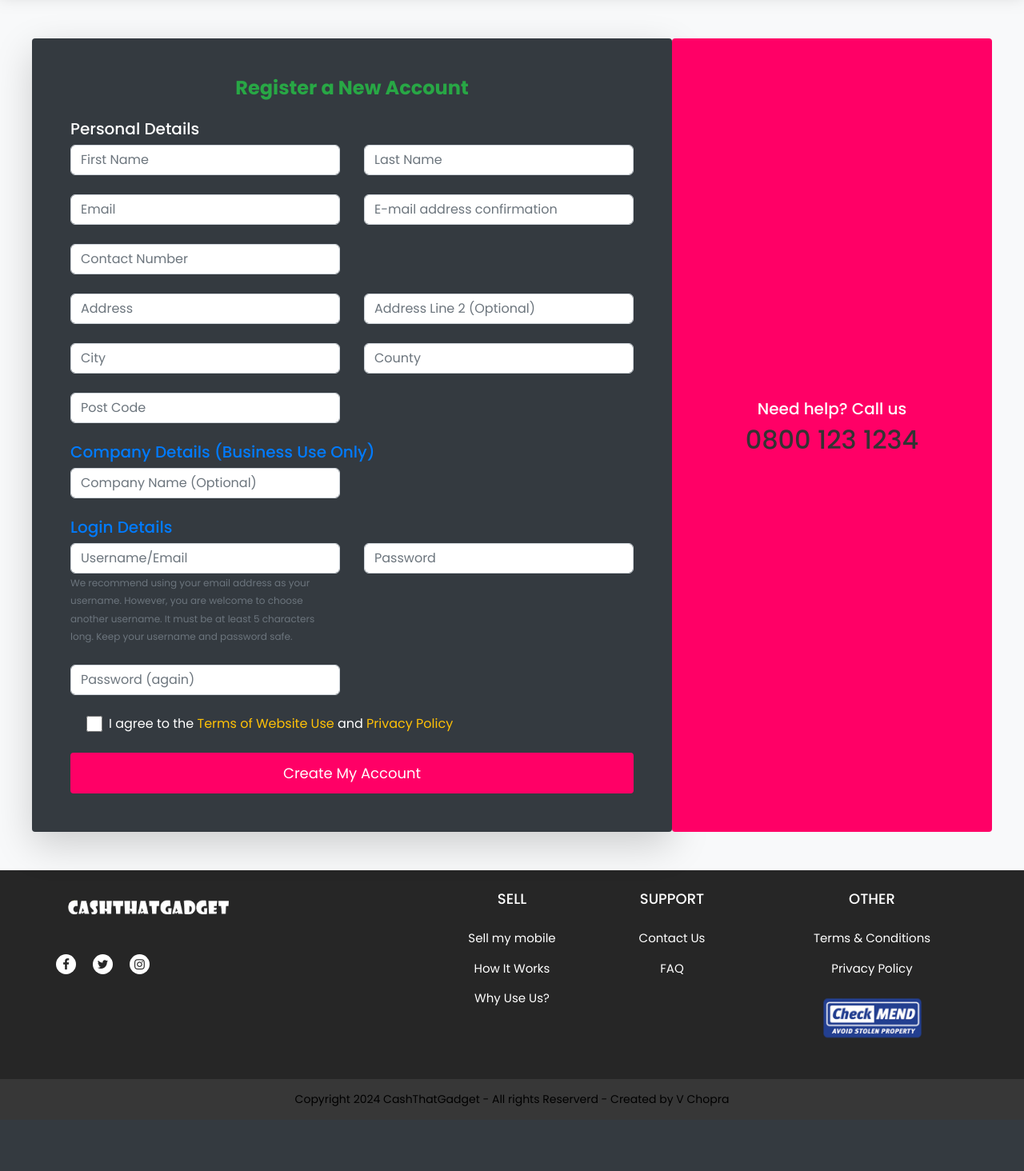
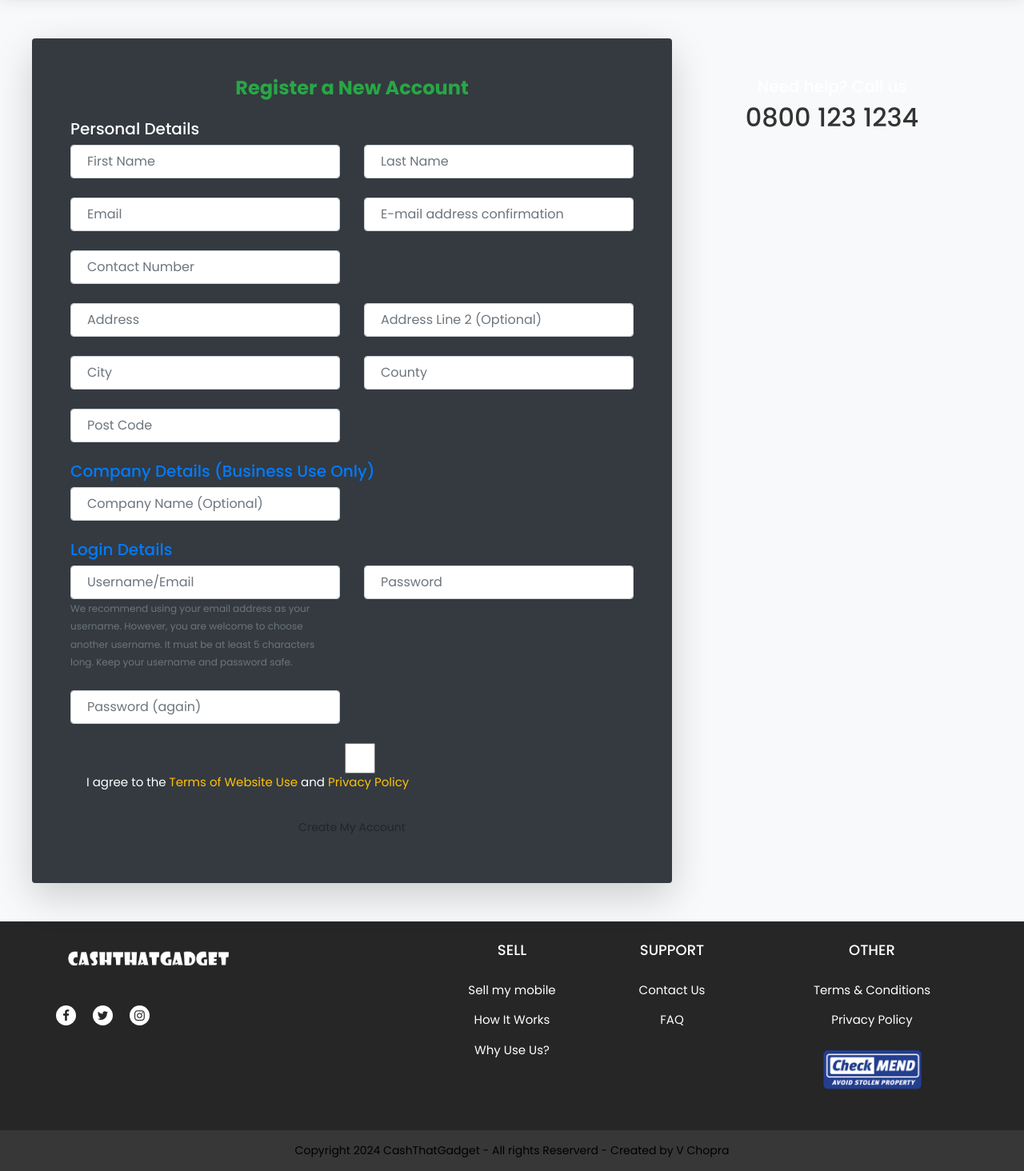
Before and after one commit to VCHOPRA86/Buyback, a Django app: page /accounts/signup/ in a window 1280 px wide. Shown: the part 69-1533 px from the top of the page at 80% size. Before the commit the page ends 1452 px from the top, so only its background shows below. Run offline with Django 3.2, Linux system fonts and the light colour scheme; data that the repository does not hold is empty; some libraries are stand-ins or nearby versions.

Commit message:
Update signup.html

```diff
--- a/templates/allauth/account/signup.html
+++ b/templates/allauth/account/signup.html
@@ -203,165 +203,6 @@ and
     </div>
 </div>
 
-<style>
-    .btn-pink {
-        background-color: #ff0066;
-        color: #fff;
-        padding: 12px 20px;
-        font-size: 18px;
-        border: none;
-        border-radius: 4px;
-        cursor: pointer;
-        transition: background-color 0.3s ease;
-    }
-
-    .btn-pink:hover {
-        background-color: #e6005c;
-    }
-
-    .bg-pink {
-        background-color: #ff0066;
-    }
-
-    .help-section {
-        display: flex;
-        flex-direction: column;
-        justify-content: center;
-        align-items: center;
-    }
-
-    .custom-form input,
-    .custom-form select,
-    .custom-form textarea {
-        display: block;
-        width: 100%;
-        padding: 0.75rem;
-        font-size: 1rem;
-        line-height: 1.5;
-        color: #495057;
-        background-color: #fff;
-        border: 1px solid #ced4da;
-        border-radius: 0.375rem;
-        transition: border-color 0.15s ease-in-out, box-shadow 0.15s ease-in-out;
-    }
-
-    .custom-form input:focus,
-    .custom-form select:focus,
-    .custom-form textarea:focus {
-        border-color: #ff0066;
-        box-shadow: 0 0 0 0.25rem rgba(255, 0, 102, 0.541);
-    }
-
-    .form-check {
-        display: flex;
-        align-items: center;
-        gap: 0.5rem;
-    }
-
-    .form-check-label {
-        margin: 0;
-        font-size: 1rem;
-        color: #fff;
-    }
-
-    .form-check input[type="checkbox"] {
-        width: 20px;
-        height: 20px;
-    }
-
-/* Modal Styling */
-#contentModal .modal-dialog {
-    max-width: 800px; /* Set maximum width for the modal */
-    margin: 30px auto;
-}
-
-#contentModal .modal-header {
-    background-color: #ff0066; /* Header background color */
-    color: white; /* Header text color */
-    border-bottom: 2px solid #000000; /* Subtle border */
-    padding: 15px;
-    font-size: 1.5rem; /* Header text size */
-}
-
-#contentModal .modal-body {
-    padding: 20px;
-    max-height: 70vh; /* Limit the height of the modal body */
-    overflow-y: auto; /* Enable scrolling for long content */
-    font-family: 'Arial', sans-serif; /* Readable font */
-    font-size: 1rem; /* Base font size */
-    line-height: 1.6; /* Improve text readability */
-    color: #333; /* Text color */
-}
-
-#contentModal .modal-footer {
-    padding: 15px;
-    text-align: right;
-    background-color: #f8f9fa; /* Light footer background */
-    border-top: 1px solid #ddd; /* Subtle top border */
-}
-
-/* Content Styling */
-#contentModal .modal-body h1,
-#contentModal .modal-body h2 {
-    color: #ff0066; /* Match header color */
-    margin-bottom: 1rem;
-    border-bottom: 2px solid #ff0066;
-    padding-bottom: 0.5rem;
-}
-
-#contentModal .modal-body p {
-    margin-bottom: 1rem;
-    color: #444; /* Slightly lighter text for paragraphs */
-}
-
-#contentModal .modal-body ul {
-    margin-bottom: 1.5rem;
-}
-
-#contentModal .modal-body a {
-    color: #0056b3;
-    text-decoration: underline;
-}
-
-#contentModal .modal-body a:hover {
-    color: #004080;
-    text-decoration: none;
-}
-
-/* Button Styling */
-#contentModal .modal-footer button {
-    background-color: #0056b3; /* Primary button background */
-    color: white;
-    border: none;
-    padding: 10px 20px;
-    font-size: 1rem;
-    border-radius: 5px;
-    cursor: pointer;
-}
-
-#contentModal .modal-footer button:hover {
-    background-color: #004080; /* Darker shade on hover */
-}
-
-/* Responsive Design */
-@media (max-width: 768px) {
-    #contentModal .modal-dialog {
-        max-width: 90%; /* Adjust modal width for smaller screens */
-    }
-
-    #contentModal .modal-header {
-        font-size: 1.25rem; /* Smaller header text */
-    }
-
-    #contentModal .modal-body {
-        font-size: 0.9rem; /* Adjust font size */
-    }
-}
-
-
-
-</style>
-
 
 <script>
     // Add Bootstrap classes to form elements
```
